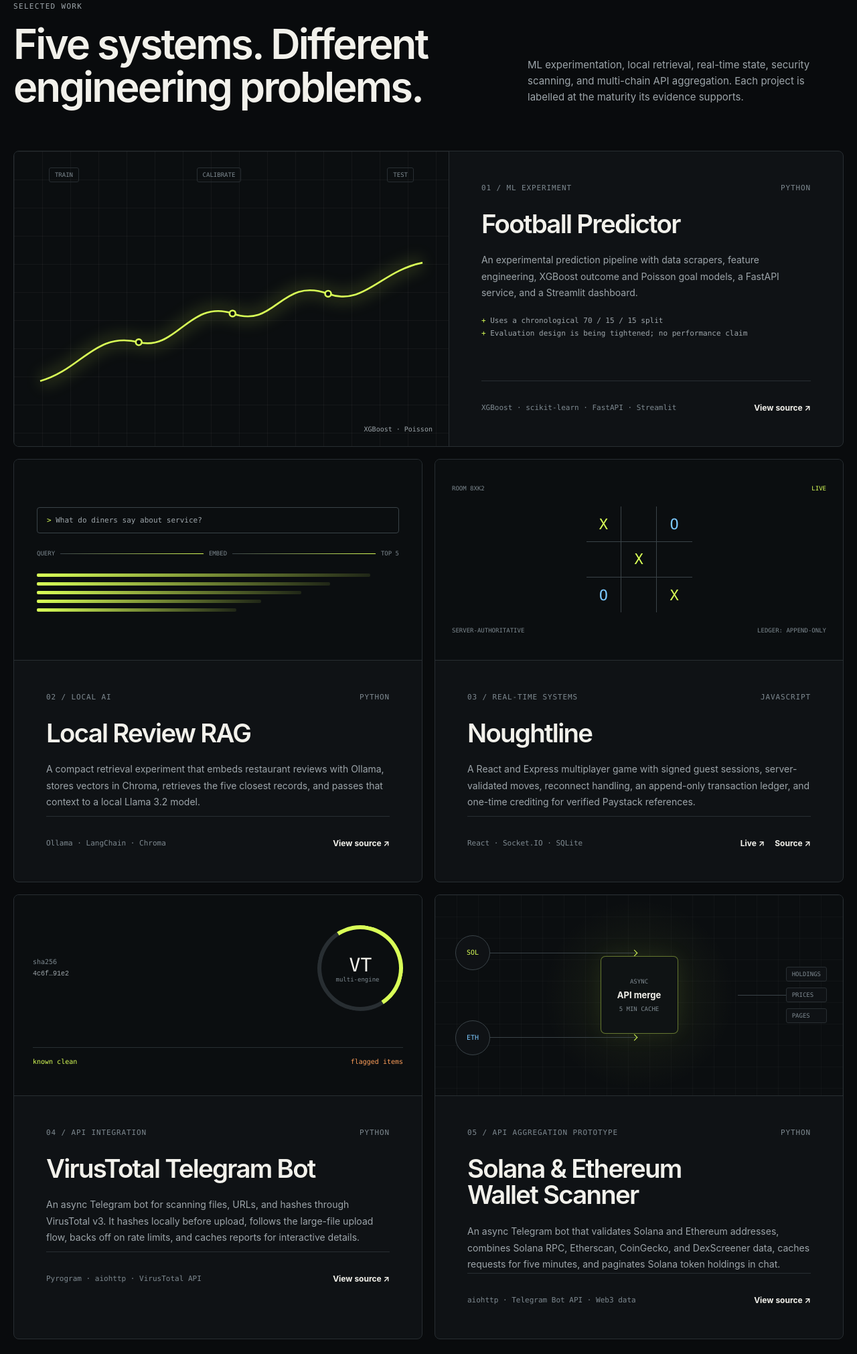
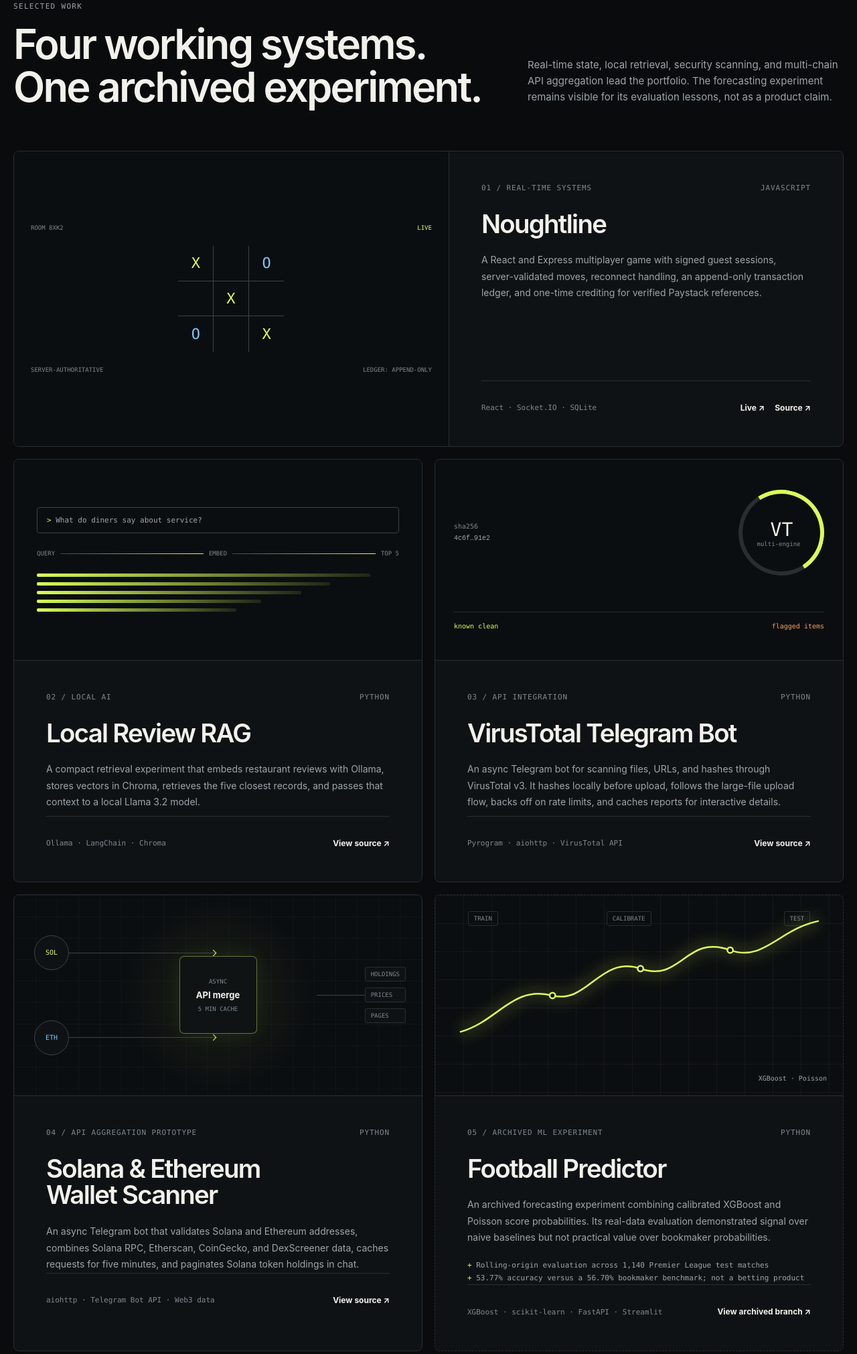
Before and after one commit to dk3yyyy/joshua-portfolio, a website built with Vite: page index.html in a window 1280 px wide. Shown: the part 1048-3069 px from the top of the page at 67% size. Built offline with nearby package versions, Linux system fonts and the light colour scheme.

Commit message:
feat: prioritize proven portfolio projects

```diff
--- a/index.html
+++ b/index.html
@@ -117,24 +117,22 @@
 
       <section class="work section" id="work" aria-labelledby="work-title">
         <div class="section-heading" data-reveal>
-          <div><p class="eyebrow">Selected work</p><h2 id="work-title">Five systems. Different engineering problems.</h2></div>
-          <p>ML experimentation, local retrieval, real-time state, security scanning, and multi-chain API aggregation. Each project is labelled at the maturity its evidence supports.</p>
+          <div><p class="eyebrow">Selected work</p><h2 id="work-title">Four working systems. One archived experiment.</h2></div>
+          <p>Real-time state, local retrieval, security scanning, and multi-chain API aggregation lead the portfolio. The forecasting experiment remains visible for its evaluation lessons, not as a product claim.</p>
         </div>
 
         <div class="projects">
           <article class="project project-featured" data-reveal>
-            <div class="project-visual visual-model" aria-hidden="true">
-              <div class="chart-grid"></div>
-              <div class="chart-label label-a">train</div><div class="chart-label label-b">calibrate</div><div class="chart-label label-c">test</div>
-              <svg viewBox="0 0 640 280" role="presentation"><path class="chart-shadow" d="M0,225 C70,205 92,142 165,160 C228,176 250,88 322,112 C395,138 402,50 482,79 C541,101 570,41 640,27"/><path class="chart-line" d="M0,225 C70,205 92,142 165,160 C228,176 250,88 322,112 C395,138 402,50 482,79 C541,101 570,41 640,27"/><circle cx="165" cy="160" r="5"/><circle cx="322" cy="112" r="5"/><circle cx="482" cy="79" r="5"/></svg>
-              <div class="model-chip">XGBoost · Poisson</div>
+            <div class="project-visual visual-game" aria-hidden="true">
+              <div class="game-status"><span>ROOM 8XK2</span><span class="live-dot">live</span></div>
+              <div class="game-board"><span>X</span><span></span><span>O</span><span></span><span>X</span><span></span><span>O</span><span></span><span>X</span></div>
+              <div class="game-ledger"><span>server-authoritative</span><span>ledger: append-only</span></div>
             </div>
             <div class="project-content">
-              <div class="project-meta"><span>01 / ML experiment</span><span>Python</span></div>
-              <h3>Football Predictor</h3>
-              <p>An experimental prediction pipeline with data scrapers, feature engineering, XGBoost outcome and Poisson goal models, a FastAPI service, and a Streamlit dashboard.</p>
-              <ul class="project-notes"><li>Uses a chronological 70 / 15 / 15 split</li><li>Evaluation design is being tightened; no performance claim</li></ul>
-              <div class="project-footer"><span class="tags">XGBoost · scikit-learn · FastAPI · Streamlit</span><a href="https://github.com/dk3yyyy/football_predictor" target="_blank" rel="noreferrer">View source <span aria-hidden="true">↗</span></a></div>
+              <div class="project-meta"><span>01 / Real-time systems</span><span>JavaScript</span></div>
+              <h3>Noughtline</h3>
+              <p>A React and Express multiplayer game with signed guest sessions, server-validated moves, reconnect handling, an append-only transaction ledger, and one-time crediting for verified Paystack references.</p>
+              <div class="project-footer"><span class="tags">React · Socket.IO · SQLite</span><span class="project-links"><a href="https://noughtline.onrender.com" target="_blank" rel="noreferrer">Live <span aria-hidden="true">↗</span></a><a href="https://github.com/dk3yyyy/Noughtline" target="_blank" rel="noreferrer">Source <span aria-hidden="true">↗</span></a></span></div>
             </div>
           </article>
 
@@ -153,27 +151,13 @@
           </article>
 
           <article class="project" data-reveal>
-            <div class="project-visual visual-game" aria-hidden="true">
-              <div class="game-status"><span>ROOM 8XK2</span><span class="live-dot">live</span></div>
-              <div class="game-board"><span>X</span><span></span><span>O</span><span></span><span>X</span><span></span><span>O</span><span></span><span>X</span></div>
-              <div class="game-ledger"><span>server-authoritative</span><span>ledger: append-only</span></div>
-            </div>
-            <div class="project-content">
-              <div class="project-meta"><span>03 / Real-time systems</span><span>JavaScript</span></div>
-              <h3>Noughtline</h3>
-              <p>A React and Express multiplayer game with signed guest sessions, server-validated moves, reconnect handling, an append-only transaction ledger, and one-time crediting for verified Paystack references.</p>
-              <div class="project-footer"><span class="tags">React · Socket.IO · SQLite</span><span class="project-links"><a href="https://noughtline.onrender.com" target="_blank" rel="noreferrer">Live <span aria-hidden="true">↗</span></a><a href="https://github.com/dk3yyyy/Noughtline" target="_blank" rel="noreferrer">Source <span aria-hidden="true">↗</span></a></span></div>
-            </div>
-          </article>
-
-          <article class="project" data-reveal>
             <div class="project-visual visual-security" aria-hidden="true">
               <div class="scan-head"><span>sha256</span><code>4c6f…91e2</code></div>
               <div class="scan-ring"><span>VT</span><small>multi-engine</small></div>
               <div class="scan-result"><span class="safe">known clean</span><span class="warn">flagged items</span></div>
             </div>
             <div class="project-content">
-              <div class="project-meta"><span>04 / API integration</span><span>Python</span></div>
+              <div class="project-meta"><span>03 / API integration</span><span>Python</span></div>
               <h3>VirusTotal Telegram Bot</h3>
               <p>An async Telegram bot for scanning files, URLs, and hashes through VirusTotal v3. It hashes locally before upload, follows the large-file upload flow, backs off on rate limits, and caches reports for interactive details.</p>
               <div class="project-footer"><span class="tags">Pyrogram · aiohttp · VirusTotal API</span><a href="https://github.com/dk3yyyy/VirusTotal-Telegram-Bot" target="_blank" rel="noreferrer">View source <span aria-hidden="true">↗</span></a></div>
@@ -190,10 +174,26 @@
               <div class="chain-output"><span>holdings</span><span>prices</span><span>pages</span></div>
             </div>
             <div class="project-content">
-              <div class="project-meta"><span>05 / API aggregation prototype</span><span>Python</span></div>
+              <div class="project-meta"><span>04 / API aggregation prototype</span><span>Python</span></div>
               <h3>Solana &amp; Ethereum Wallet Scanner</h3>
               <p>An async Telegram bot that validates Solana and Ethereum addresses, combines Solana RPC, Etherscan, CoinGecko, and DexScreener data, caches requests for five minutes, and paginates Solana token holdings in chat.</p>
               <div class="project-footer"><span class="tags">aiohttp · Telegram Bot API · Web3 data</span><a href="https://github.com/dk3yyyy/sol-eth-wallet-scanner" target="_blank" rel="noreferrer">View source <span aria-hidden="true">↗</span></a></div>
+            </div>
+          </article>
+
+          <article class="project project-archive" data-reveal>
+            <div class="project-visual visual-model" aria-hidden="true">
+              <div class="chart-grid"></div>
+              <div class="chart-label label-a">train</div><div class="chart-label label-b">calibrate</div><div class="chart-label label-c">test</div>
+              <svg viewBox="0 0 640 280" role="presentation"><path class="chart-shadow" d="M0,225 C70,205 92,142 165,160 C228,176 250,88 322,112 C395,138 402,50 482,79 C541,101 570,41 640,27"/><path class="chart-line" d="M0,225 C70,205 92,142 165,160 C228,176 250,88 322,112 C395,138 402,50 482,79 C541,101 570,41 640,27"/><circle cx="165" cy="160" r="5"/><circle cx="322" cy="112" r="5"/><circle cx="482" cy="79" r="5"/></svg>
+              <div class="model-chip">XGBoost · Poisson</div>
+            </div>
+            <div class="project-content">
+              <div class="project-meta"><span>05 / Archived ML experiment</span><span>Python</span></div>
+              <h3>Football Predictor</h3>
+              <p>An archived forecasting experiment combining calibrated XGBoost and Poisson score probabilities. Its real-data evaluation demonstrated signal over naive baselines but not practical value over bookmaker probabilities.</p>
+              <ul class="project-notes"><li>Rolling-origin evaluation across 1,140 Premier League test matches</li><li>53.77% accuracy versus a 56.70% bookmaker benchmark; not a betting product</li></ul>
+              <div class="project-footer"><span class="tags">XGBoost · scikit-learn · FastAPI · Streamlit</span><a href="https://github.com/dk3yyyy/football_predictor/tree/repair/football-predictor-hardening" target="_blank" rel="noreferrer">View archived branch <span aria-hidden="true">↗</span></a></div>
             </div>
           </article>
         </div>
--- a/src/styles.css
+++ b/src/styles.css
@@ -114,6 +114,8 @@ h3 { font-size: clamp(1.75rem, 3vw, 2.55rem); font-weight: 600; }
 .project-featured .project-visual { min-height: 440px; border-right: 1px solid var(--line); border-bottom: 0; }
 .project-content { min-height: 330px; padding: clamp(26px, 4vw, 48px); display: flex; flex-direction: column; }
 .project-featured .project-content { justify-content: center; }
+.project-archive { border-style: dashed; }
+.project-archive .project-meta span:first-child { color: var(--dim); }
 .project-meta { margin-bottom: 28px; display: flex; justify-content: space-between; color: var(--dim); font: 11px var(--mono); text-transform: uppercase; letter-spacing: .08em; }
 .project-content > p { margin: 22px 0 0; color: var(--muted); font-size: 14px; line-height: 1.75; }
 .project-notes { margin: 20px 0 0; padding: 0; list-style: none; color: var(--muted); font: 11px/1.7 var(--mono); }
@@ -232,10 +234,10 @@ h3 { font-size: clamp(1.75rem, 3vw, 2.55rem); font-weight: 600; }
   .signal-bar { min-height: 60px; padding-block: 12px; justify-content: flex-start; flex-wrap: wrap; white-space: normal; overflow: visible; }
   .signal-bar p { flex: 1 1 42%; }
   .signal-bar > span { display: none; }
-  .work { padding-block: 50px; }
+  .work { padding-block: 46px; }
   .section-heading { margin-bottom: 36px; grid-template-columns: 1fr; gap: 24px; }
   .projects { grid-template-columns: 1fr; gap: 14px; }.project-featured { grid-column: auto; }.project-visual, .project-featured .project-visual { min-height: 180px; }
-  .project-content { min-height: 0; padding: 24px 20px; }
+  .project-content { min-height: 0; padding: 18px 20px; }
   .project-meta { font-size: 12px; }
   .project-footer { align-items: flex-start; flex-direction: column; }
   .project-footer .tags { font-size: 12px; }
```
Also changed, not shown: tests/site.test.js (+16 -1 lines).
